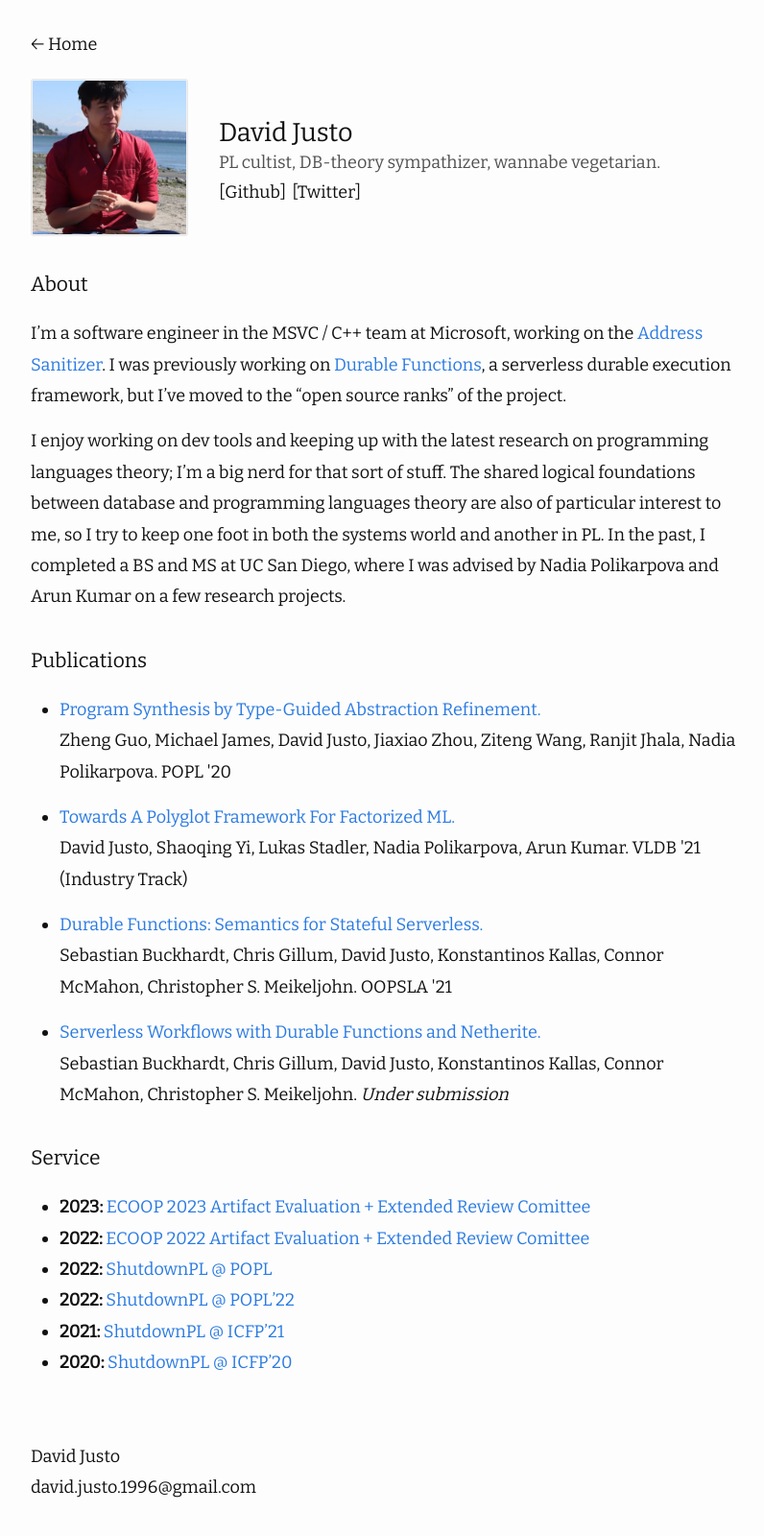
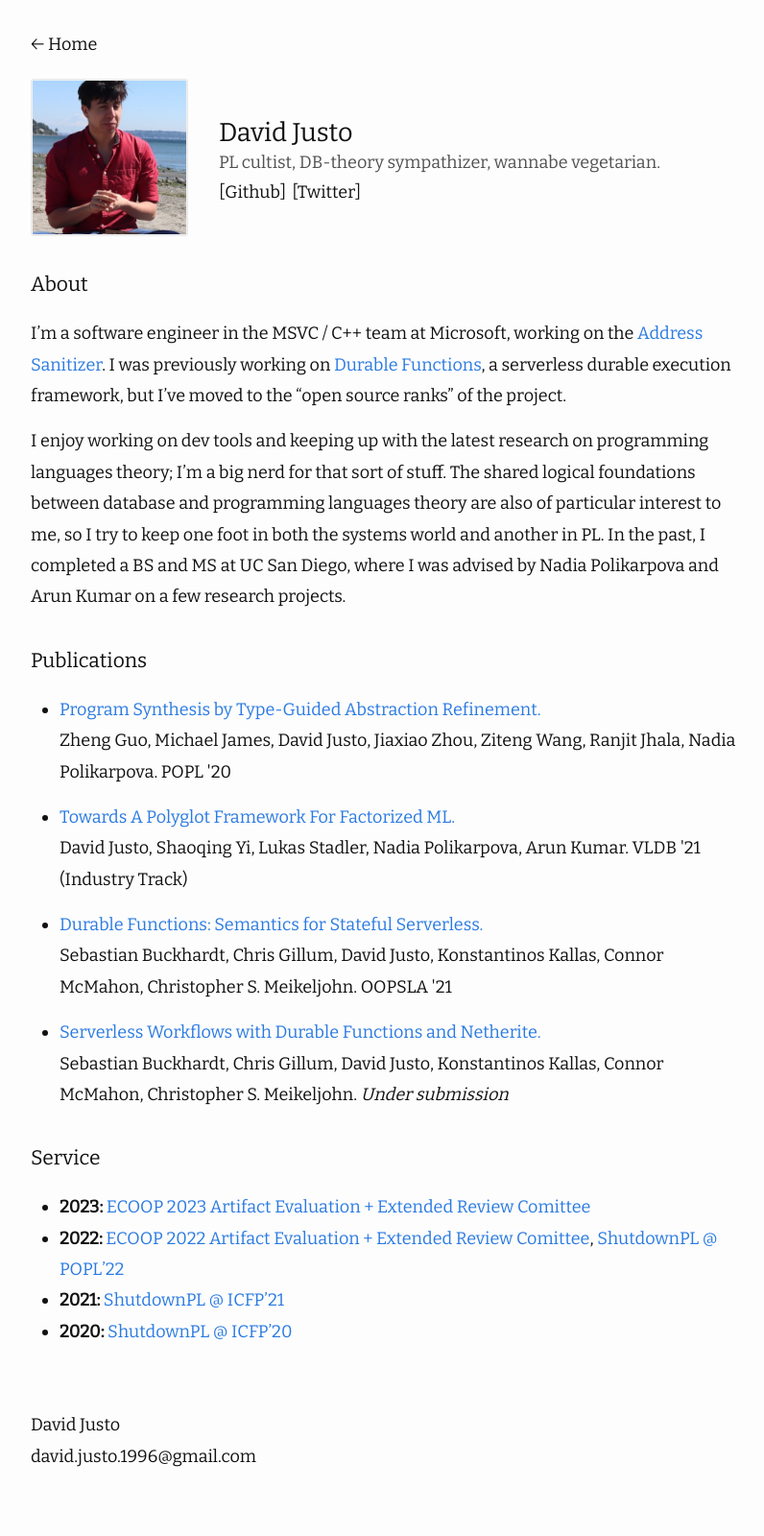
Before and after one commit to davidmrdavid/davidmrdavid.github.io, a Jekyll site: the page built from about.md, in a window 1280 px wide. Shown: the whole page at 96% size, without its empty margins (238-1034 px from the left). Built offline with Jekyll 4.4.1, drawn with Linux system fonts in a browser that asks for light colours; nearby versions of some CDN libraries; our own code applies the rules of GitHub Pages for plain Markdown files; after the commit the page ends 1568 px from its top, so only the background shows below that.

Commit message:
fix formatting of service

```diff
--- a/about.md
+++ b/about.md
@@ -21,8 +21,6 @@
 
 ### Service
 - **2023:** [ECOOP 2023 Artifact Evaluation + Extended Review Comittee](https://2023.ecoop.org/committee/ecoop-2023-research-papers-extended-review-committee)
-- **2022:** [ECOOP 2022 Artifact Evaluation + Extended Review Comittee](https://2022.ecoop.org/committee/ecoop-2022-papers-extended-review-committee-)
-- **2022:** [ShutdownPL @ POPL](https://popl22.sigplan.org/track/POPL-2022-diversity-equity-inclusion)
-- **2022:** [ShutdownPL @ POPL'22](https://popl22.sigplan.org/track/POPL-2022-diversity-equity-inclusion)
+- **2022:** [ECOOP 2022 Artifact Evaluation + Extended Review Comittee](https://2022.ecoop.org/committee/ecoop-2022-papers-extended-review-committee-), [ShutdownPL @ POPL'22](https://popl22.sigplan.org/track/POPL-2022-diversity-equity-inclusion)
 - **2021:** [ShutdownPL @ ICFP'21](https://icfp21.sigplan.org/details/icfp-2021-social-events/12/ShutdownPL)
 - **2020:** [ShutdownPL @ ICFP'20](https://icfp20.sigplan.org/details/icfp-2020-social-events/14/ShutdownPL-Keynote-and-Getting-Started-With-Anti-racist-Action)
```
